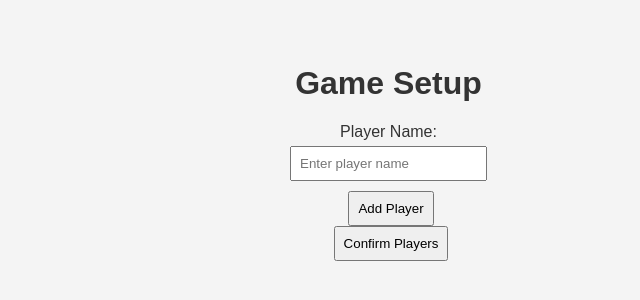
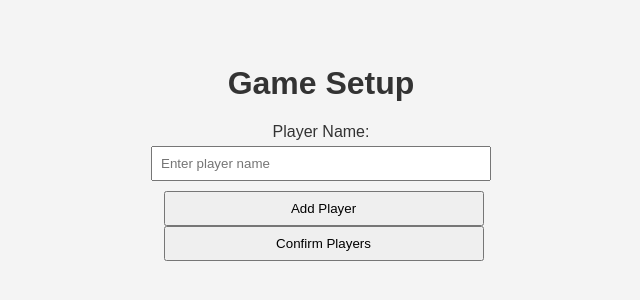
Before and after one commit to CherifMesroua/WhoIsOut, a plain HTML site: page index.html in a window 1280 px wide. Shown: the part 248-548 px from the top of the page, without its empty margins (159-799 px from the left). Drawn offline with Linux system fonts and the light colour scheme.

Commit message:
just to try it on the android

```diff
--- a/index.html
+++ b/index.html
@@ -3,7 +3,7 @@
 <head>
     <meta charset="UTF-8">
     <meta name="viewport" content="width=device-width, initial-scale=1.0">
-    <title>Player Name Selection</title>
+    <title>Who is Out?</title>
     <style>
         body {
             font-family: 'Arial', sans-serif;
@@ -22,7 +22,7 @@
         }
 
         .div1 {
-            width:200px;
+            width:50%;
 
             display: flex;
             flex-direction: column;
@@ -35,17 +35,20 @@
         }
 
         input {
+            width: 100%;
             padding: 8px;
             margin-bottom: 10px;
         }
 
         button {
+            width: 100%;
             padding: 8px;
             margin-left: 5px;
             cursor: pointer;
         }
 
         #playerList {
+            width:50%;
             display: flex;
             flex-direction: column;
             align-items: center;
@@ -105,14 +108,13 @@
             cursor: pointer;
         }
         .container {
+            width: 50%;
+            height: 100%;
             display: flex;
             justify-content: space-between;
             align-items: center;
         }
 
-        #test{
-            width: 185px;
-        }
     </style>
 </head>
 <body>
@@ -128,7 +130,7 @@
         </div>
 
         <div id="playerList">
-            <label id="test"></label>
+
             <!-- Player names will be displayed here -->
         </div>
 
```
